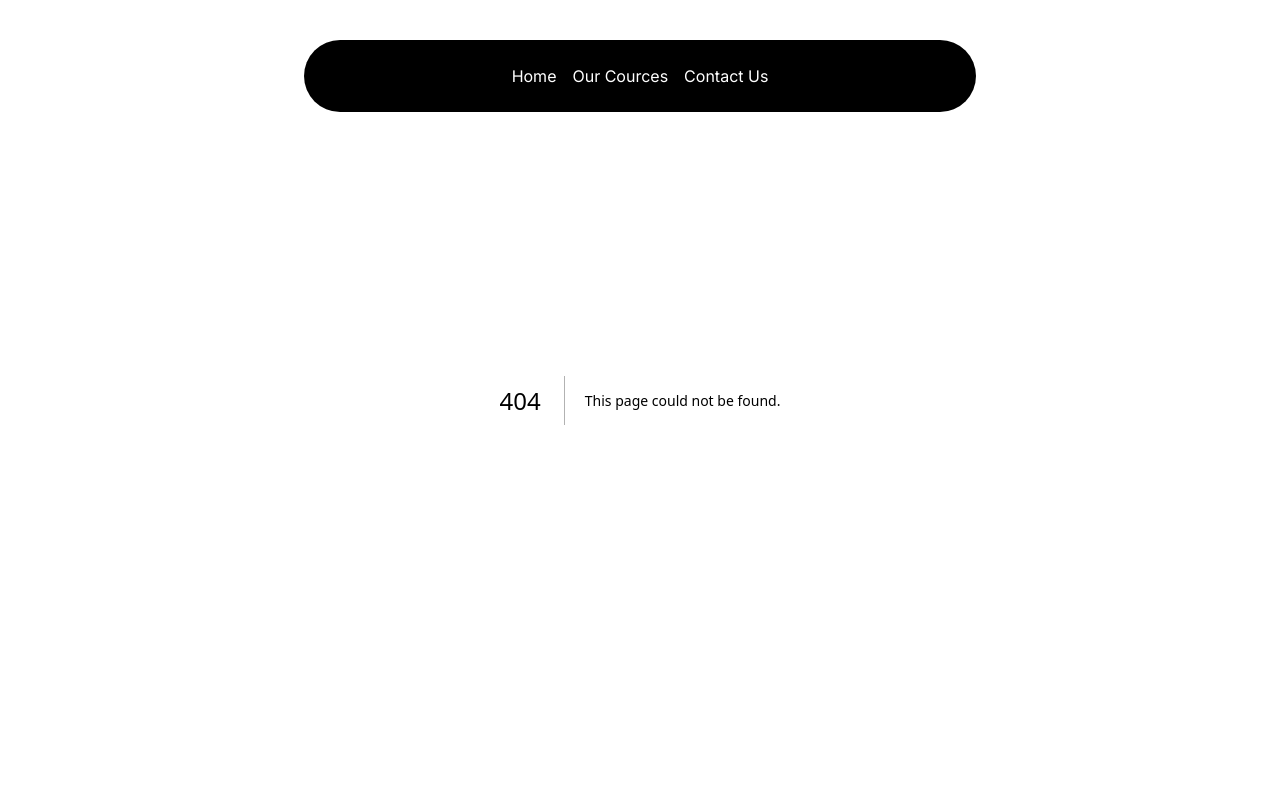
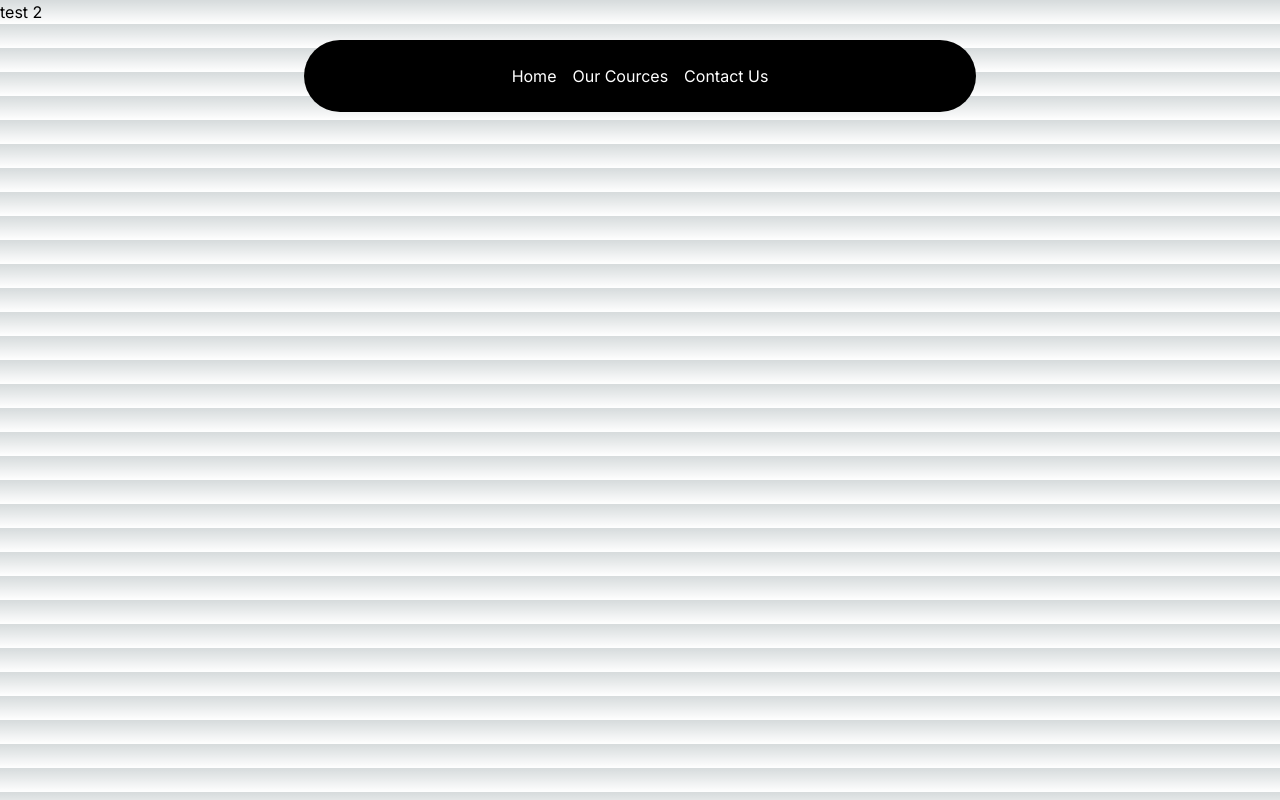
Before and after one commit to Aston8/onlineacadamy, a Next.js app: page /contact in a window 1280 px wide. Before the commit this address had no page. Built offline with nearby package versions, Linux system fonts and the light colour scheme.

Commit message:
Create page.tsx

```diff
--- /dev/null
+++ b/src/app/contact/page.tsx
@@ -0,0 +1,9 @@
+
+
+function page() {
+  return (
+    <div>test 2</div>
+  );
+}
+
+export default page;
```
